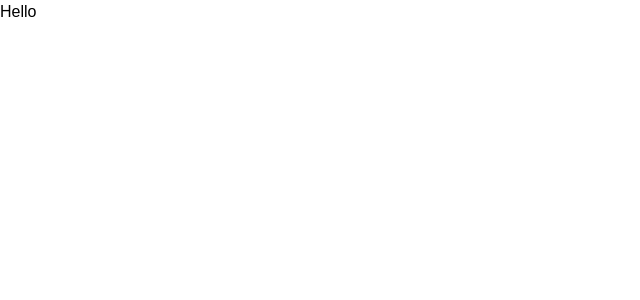
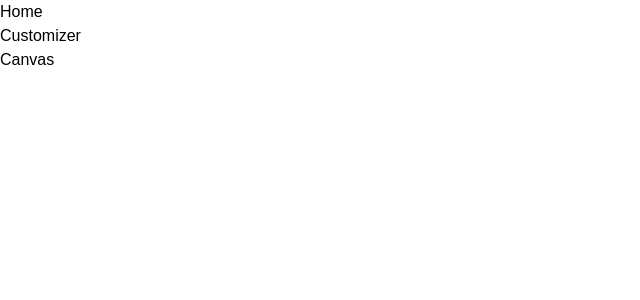
Before and after one commit to iamgauravshukla/Three.js-Integration-in-React, a React (Vite) app in the folder client/: page / in a window 1280 px wide. Shown: the top 300 px of the page, without its empty margins (0-640 px from the left). Built offline with nearby package versions, Linux system fonts and the light colour scheme; a web font is replaced by a local one.

Commit message:
Update 4 files

```diff
--- a/client/src/App.jsx
+++ b/client/src/App.jsx
@@ -1,9 +1,15 @@
+import Canvas from "./canvas";
+import Customizer from "./pages/Customizer";
+import Home from "./pages/Home";
+
 const App = () => {
   return (
-    <div>
-      <h1 className="text-3xl font-bold underline">Hello</h1>
-    </div>
+    <main className="app transition-all ease-in">
+      <Home />
+      <Customizer />
+      <Canvas />
+    </main>
   );
-}
+};
 
 export default App;
--- /dev/null
+++ b/client/src/canvas/index.jsx
@@ -0,0 +1,5 @@
+const Canvas = () => {
+  return <div>Canvas</div>;
+};
+
+export default Canvas;
--- /dev/null
+++ b/client/src/pages/Customizer.jsx
@@ -0,0 +1,5 @@
+const Customizer = () => {
+  return <div>Customizer</div>;
+};
+
+export default Customizer;
--- /dev/null
+++ b/client/src/pages/Home.jsx
@@ -0,0 +1,5 @@
+const Home = () => {
+  return <div>Home</div>;
+};
+
+export default Home;
```
